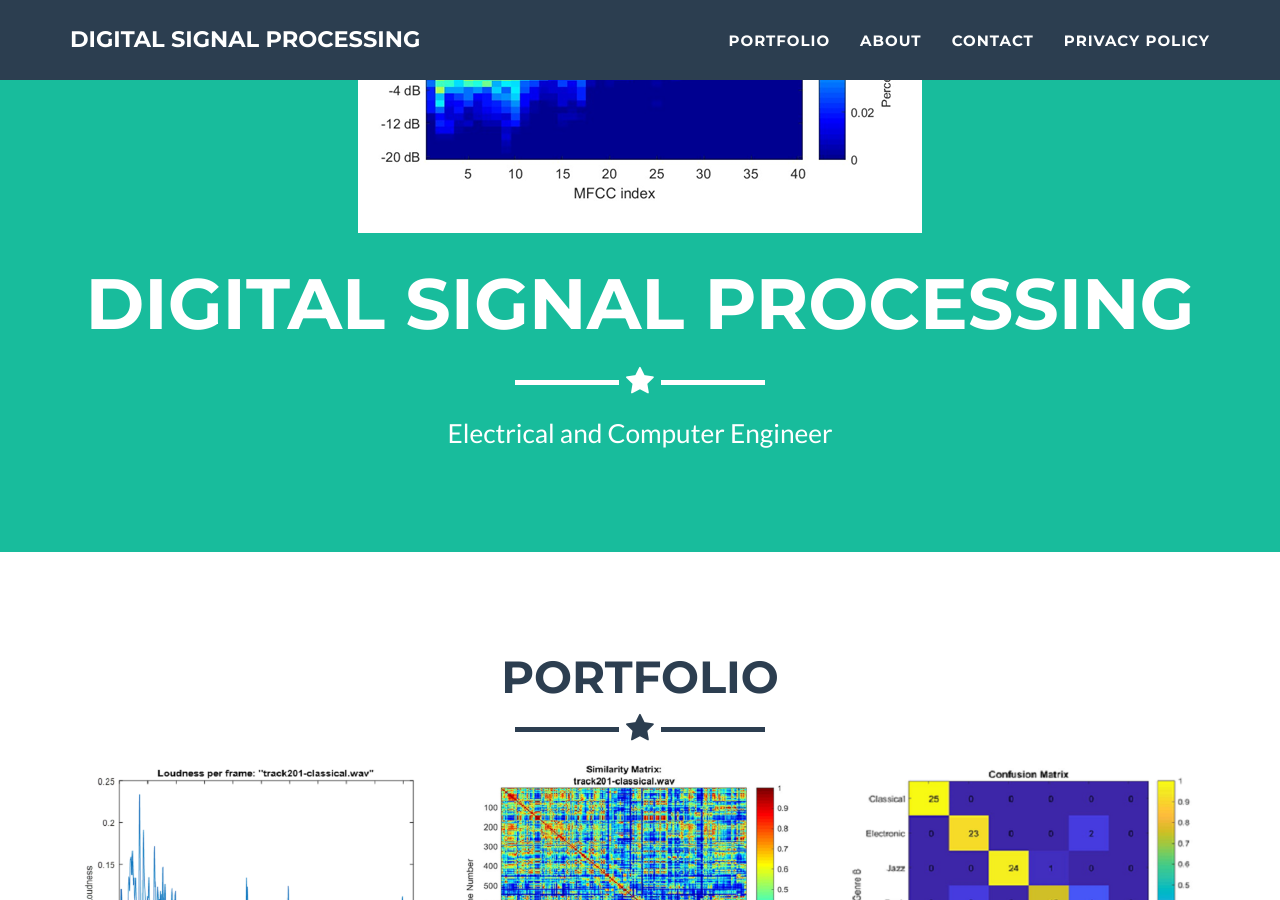
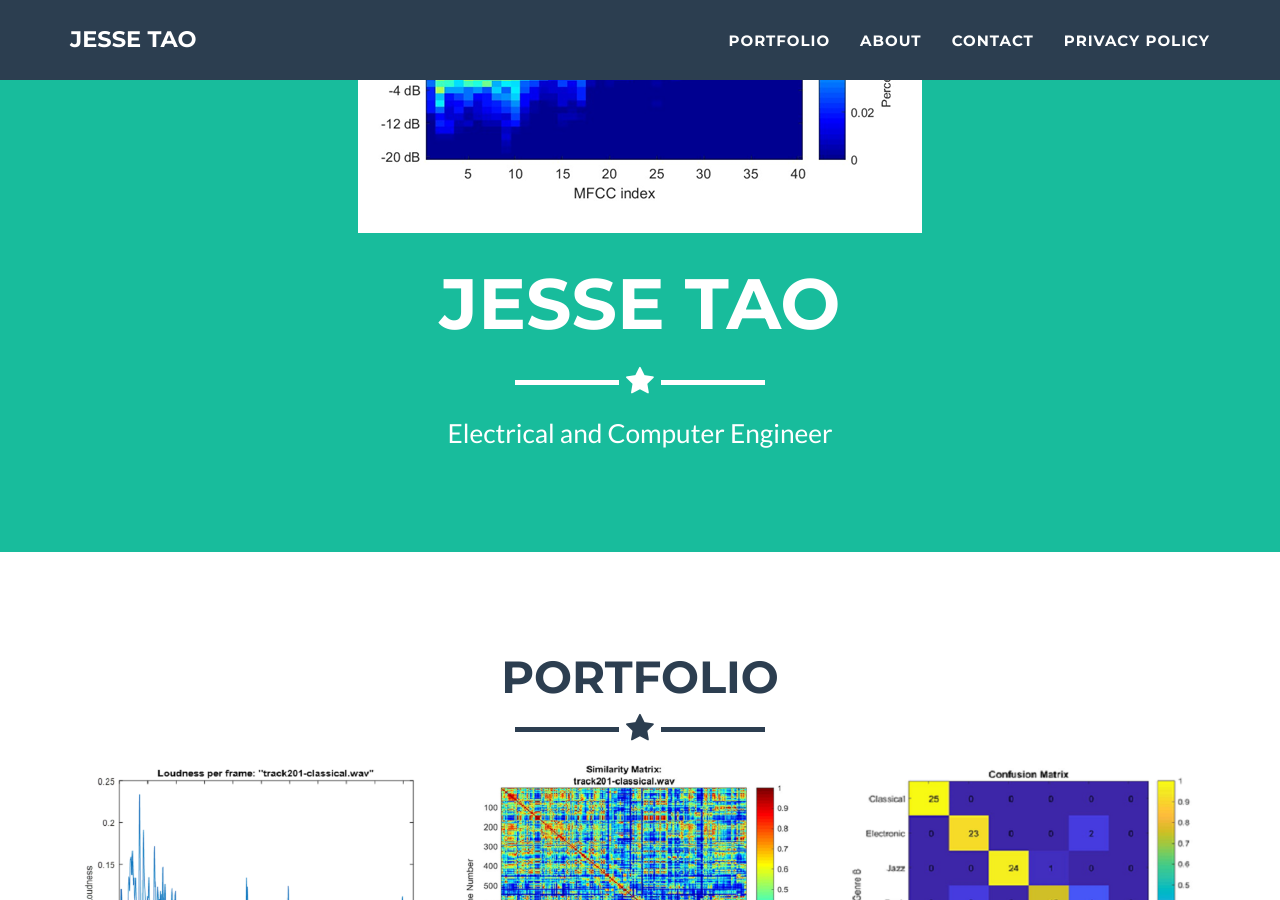
Before and after one commit to auisgold/dsp, a Jekyll site: the page built from index.html, in a window 1280 px wide and 900 px high, scrolled down 414 px. Built offline with Jekyll 4.4.1, drawn with Linux system fonts in a browser that asks for light colours.

Commit message:
Update _config.yml

```diff
--- a/_config.yml
+++ b/_config.yml
@@ -1,5 +1,5 @@
 # Site settings
-title: Digital Signal Processing
+title: Jesse Tao
 email: jesse.p.tao@gmail.com
 url: https://auisgold.github.io
 description: "This is my site where I post all my cool DSP Matlab files"
```
